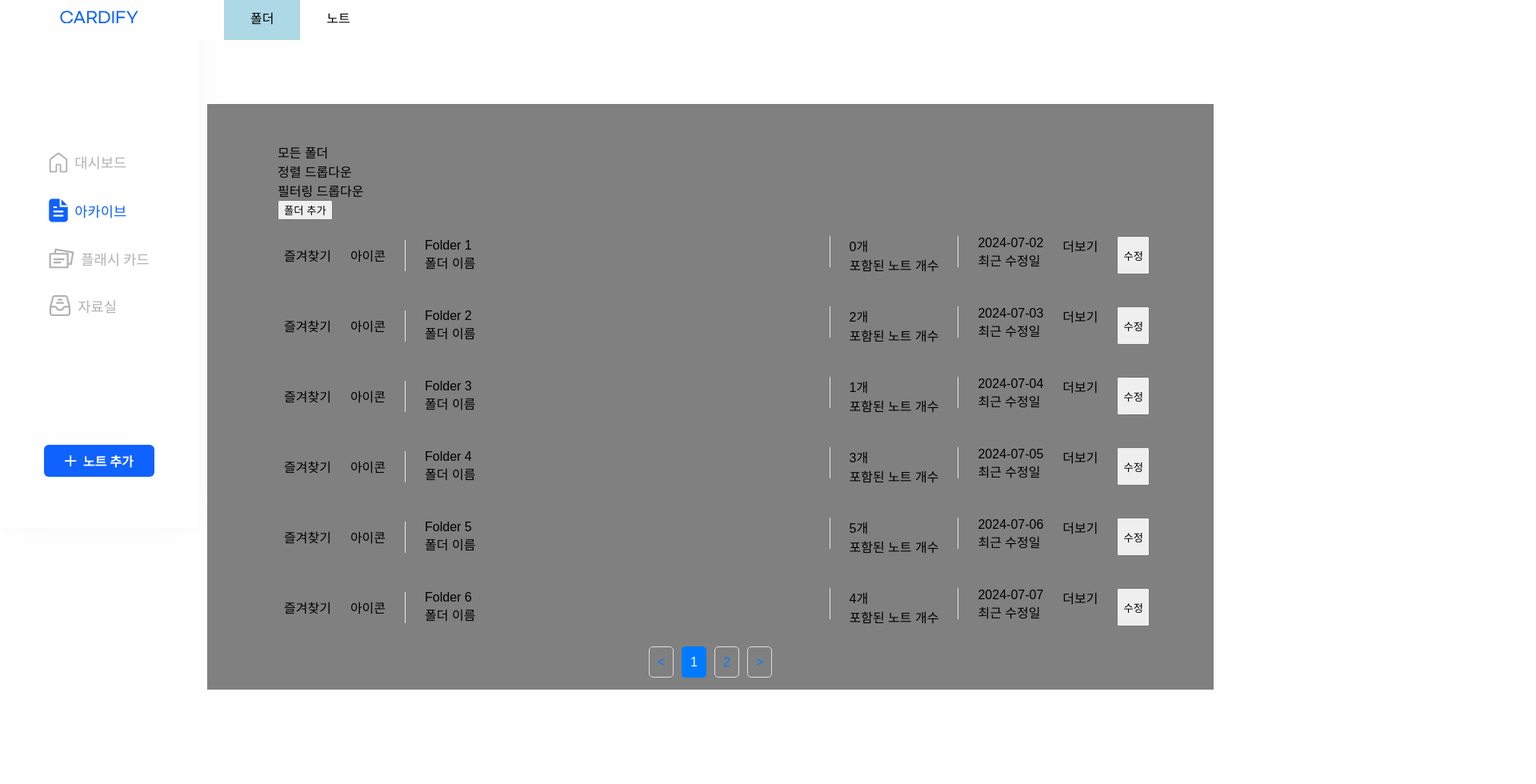
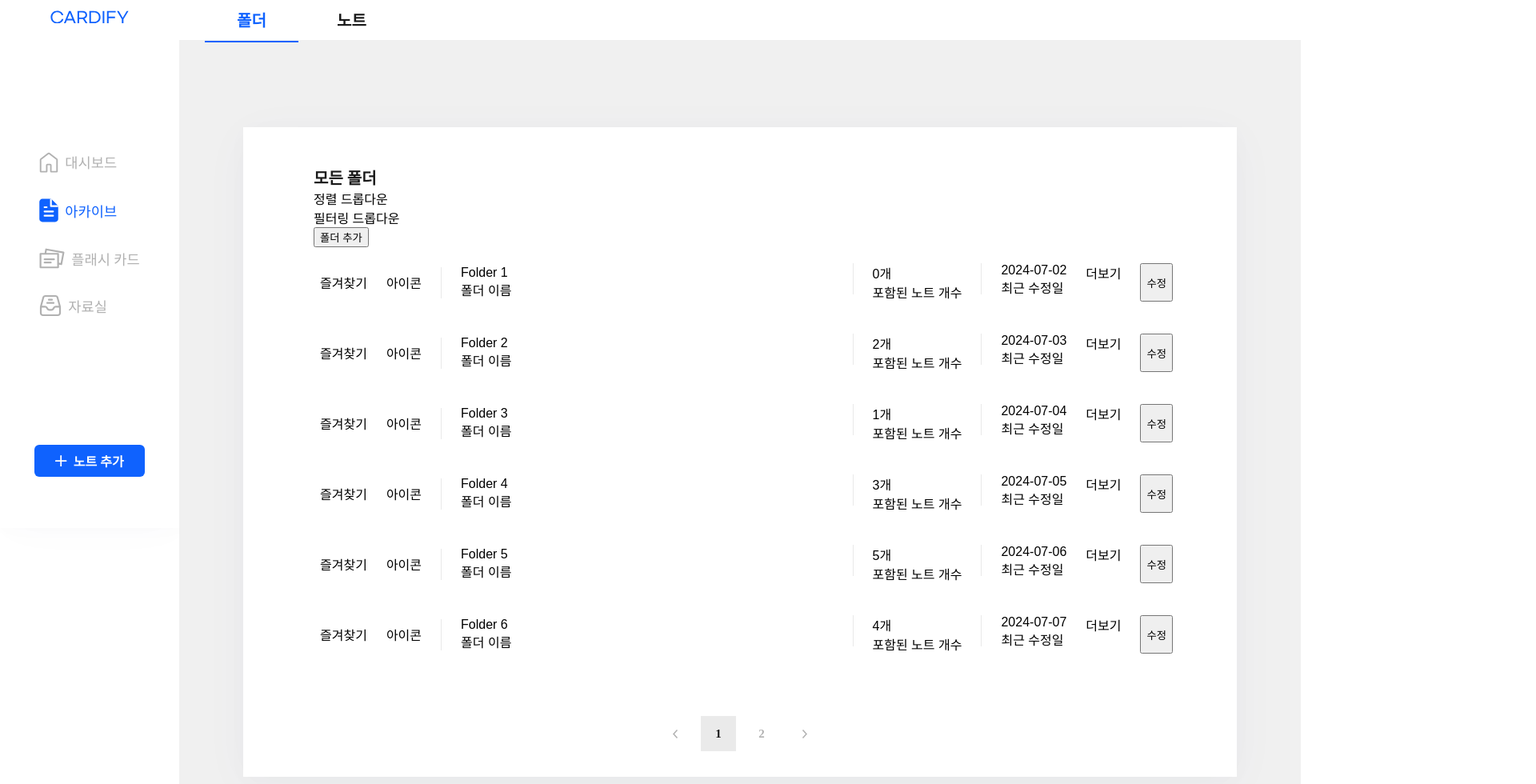
Before and after one commit to UMC-CARDIFY/Client-V1, a React (Vite) app: page /archive in a window 1280 px wide. Shown: the part 140-1120 px from the top of the page at 80% size, 1920 px wide, since content can reach past the window. Before the commit the page ends 1002 px from the top, so only its background shows below. Built offline with nearby package versions, Linux system fonts and the light colour scheme.

Commit message:
chore: 아카이브 페이지 디자인 수정

```diff
--- a/src/components/MenuBar.jsx
+++ b/src/components/MenuBar.jsx
@@ -11,6 +11,10 @@ const MenuBarContainer = styled.div`
   align-items: center;
   background: var(--Grays-White, #FFF);
   box-shadow: 4px 0px 26px 0px rgba(0, 0, 0, 0.02), 4px 0px 60px 0px rgba(0, 74, 162, 0.02);
+
+  @media (max-width: 1440px) {
+    width: 14rem;
+}
 
   @media (max-width: 1200px) {
     width: 7rem;
--- a/src/components/TopBar.jsx
+++ b/src/components/TopBar.jsx
@@ -40,12 +40,31 @@ const TabBar = styled.div`
   display: flex;
   flex-direction: row;
   margin: 0 2rem;
+  width: 100%;
+  height: 3.5rem;
+  padding: 0rem 52.875rem 0rem 0rem;
+align-items: flex-start;
+gap: 0.5rem;
 `;
 
 const Tab = styled.div`
-  padding: 1rem 2.06rem;
-  background-color: ${({ active }) => (active ? 'lightblue' : 'transparent')};
-  cursor: pointer;
+display: flex;
+width: 6.3125rem;
+padding: var(--UI-Component-None, 1rem) var(--UI-Component-None, 0.5rem) var(--UI-Component-None, 0.765rem) var(--UI-Component-None, 0.5rem);
+flex-direction: column;
+justify-content: flex-end;
+align-items: center;
+gap: var(--UI-Component-None, 0.875rem);
+flex-shrink: 0;
+cursor: pointer;
+
+color: ${({ active }) => (active ? 'var(--Main-Primary, #0F62FE);' : 'var(--Grays-Black, #1A1A1A)')};
+border-bottom: ${({ active }) => (active ? '0.125rem solid var(--Main-Primary, #0F62FE);' : 'none')};
+font-family: Pretendard;
+font-size: 1.25rem;
+font-style: normal;
+font-weight: 600;
+line-height: normal;
 `;
 
 const Title = styled.div`
--- a/src/pages/Archive/components/Frame.jsx
+++ b/src/pages/Archive/components/Frame.jsx
@@ -6,22 +6,47 @@
 
   import FolderModal from './FolderModal';
 
+  const FrameBackground = styled.div`
+    background: #F9F9F9;
+    display: flex;
+width: 105rem;
+height: 55.75rem;
+padding: var(--UI-Component-None, 5rem) var(--UI-Component-None, 8rem);
+justify-content: center;
+align-items: center;
+flex-shrink: 0;
+background: #F0F0F0;
+
+@media (max-width: 1440px) {
+width: 77.625rem;
+height: 53.375rem;
+padding: var(--UI-Component-None, 5.5rem) var(--UI-Component-None, 5rem);
+}
+
+@media (max-width: 1200px) {
+width: 68rem;
+height: 41.8125rem;
+padding: var(--UI-Component-None, 3.5rem) var(--UI-Component-None, 4rem);
+}
+  `;
 
   const FrameContainer = styled.div`
     width: 89rem;
-    height: 45.75rem;
-    background: gray;
+    height: 50.75rem;
     margin: 5rem auto;
     padding: 0 5.5rem;
     display: flex;
   flex-direction: column;
+  background: #FFF;
+box-shadow: 0px 4px 26.7px 0px rgba(0, 0, 0, 0.02), 0px 10px 60px 0px rgba(0, 74, 162, 0.03);
 
   @media (max-width: 1440px) {
     width: 67.625rem;
   }
 
-  @media (max-width: 1024px) {
+  @media (max-width: 1200px) {
     width: 60rem;
+    height: 39.8125rem;
   }
 
   `
@@ -31,8 +56,8 @@
     justify-content: center;
     margin-bottom: 1rem;
     margin-top: auto;
-    align-self: flex-end; /* 하단에 정렬 */
-    width: 100%;
+    align-items: center;
+    gap: 0.5rem;
 
     .pagination {
       display: flex;
@@ -44,21 +69,38 @@
       margin: 0 5px;
 
       .page-link {
+        display: flex;
+        width: 1.5rem;
+        height: 1.5rem;
+        justify-content: center;
+        align-items: center;
+        flex-shrink: 0;
+
         cursor: pointer;
         padding: 10px;
-        border: 1px solid #ddd;
-        border-radius: 5px;
-        color: #007bff;
         text-decoration: none;
+
+        color: var(--Grays-Gray3, #B1B1B1);
+        font-family: Pretendard;
+        font-size: 0.9375rem;
+        font-style: normal;
+        font-weight: 600;
+        line-height: normal;
       }
 
       &.active .page-link {
-        background-color: #007bff;
-        color: white;
-        border-color: #007bff;
+      background: #EAEAEA;
+      color: var(--Grays-Black, #1A1A1A);
       }
     }
+
   `;
+
+  const PreviousBtn = styled.div`
+  width: 1.5rem;
+height: 1.5rem;
+flex-shrink: 0;
+`;
 
   const FolderData = styled.div`
     display: flex;
@@ -102,6 +144,15 @@
   align-items: center;
   gap: 1.5rem;
   width: 100%;
+`;
+
+const TitleAll = styled.div`
+color: var(--Grays-Black, #1A1A1A);
+font-family: Pretendard;
+font-size: 1.25rem;
+font-style: normal;
+font-weight: 600;
+line-height: normal;
 `;
 
 
@@ -171,8 +222,9 @@ const closeModal = () => {
 
 
     return (
+      <FrameBackground>
       <FrameContainer>
-        <div style={{ paddingTop: '3rem' }}>{selectedTab === '폴더' ? '모든 폴더' : '모든 노트'}</div>
+        <TitleAll style={{ paddingTop: '3rem' }}>{selectedTab === '폴더' ? '모든 폴더' : '모든 노트'}</TitleAll>
         <div>
           <div>정렬 드롭다운</div>
           <div>필터링 드롭다운</div>
@@ -238,8 +290,14 @@ const closeModal = () => {
         </div>
         <PaginationContainer>
           <ReactPaginate
-            previousLabel={'<'}
-            nextLabel={'>'}
+            previousLabel={<PreviousBtn>
+              <svg xmlns="http://www.w3.org/2000/svg" width="24" height="24" viewBox="0 0 24 24" fill="none">
+  <path d="M14 8L10 12.5L14 17" stroke="#B1B1B1" strokeWidth="1.5" strokeLinecap="square"/>
+</svg>
+            </PreviousBtn>}
+            nextLabel={<PreviousBtn><svg xmlns="http://www.w3.org/2000/svg" width="24" height="24" viewBox="0 0 24 24" fill="none">
+              <path d="M10 8L14 12.5L10 17" stroke="#B1B1B1" strokeWidth="1.5" strokeLinecap="square"/>
+            </svg></PreviousBtn>}
             breakLabel={'...'}
             breakClassName={'break-me'}
             pageCount={Math.ceil(filteredData.length / itemsPerPage)}
@@ -269,6 +327,7 @@ const closeModal = () => {
       />
 
       </FrameContainer>
+      </FrameBackground>
     )
   }
 
```
